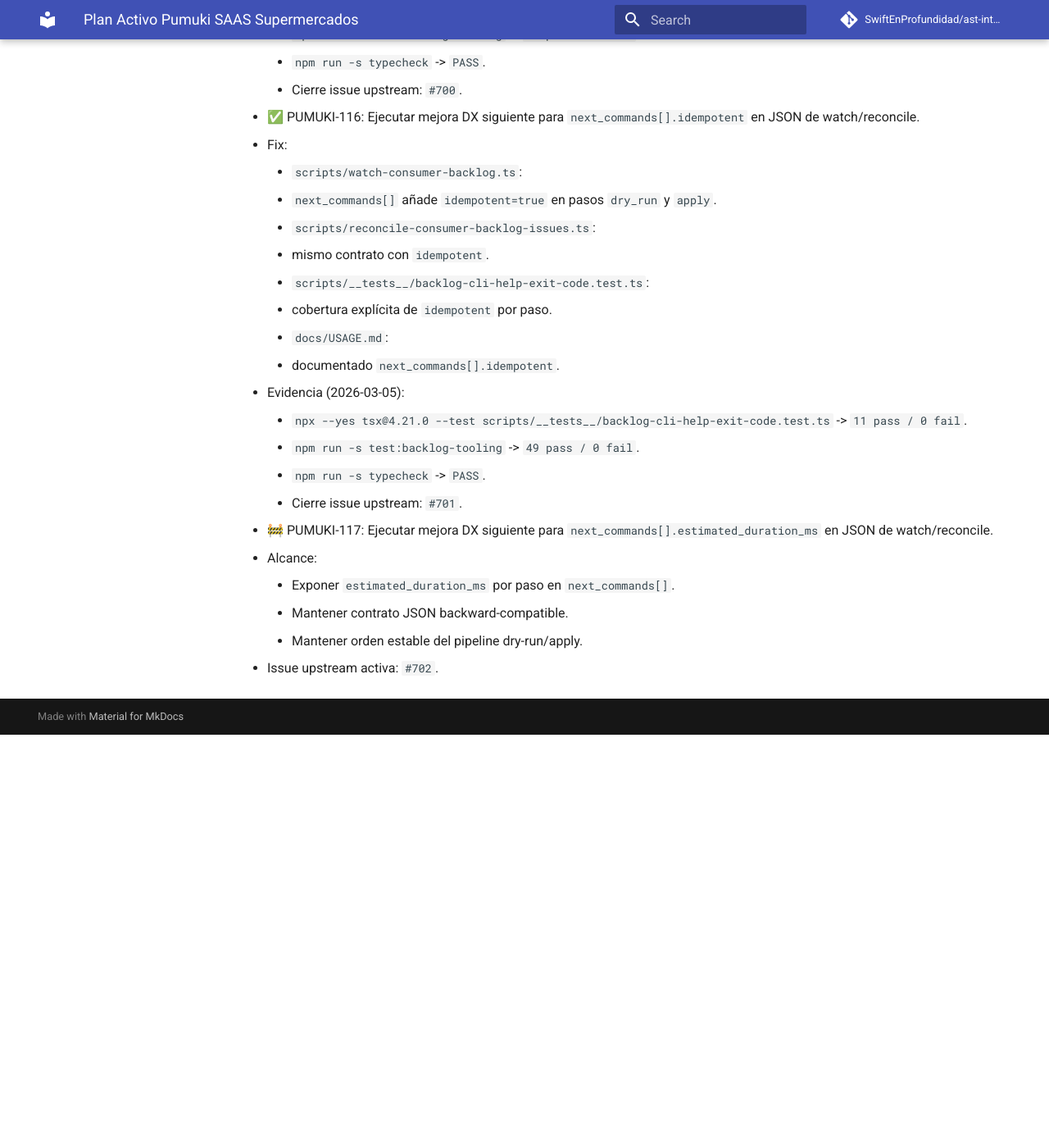
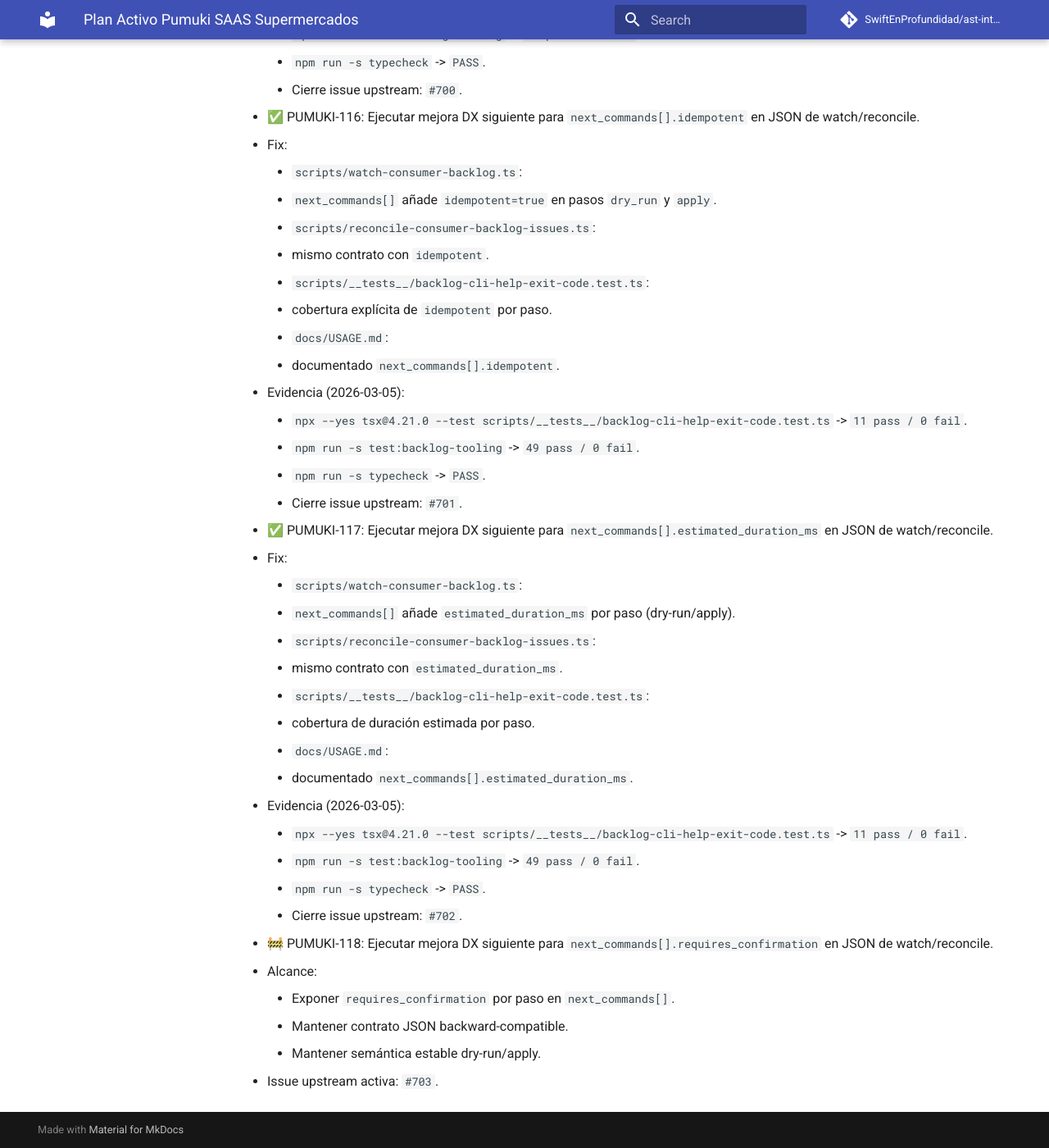
Before and after one commit to SwiftEnProfundidad/ast-intelligence-hooks, an MkDocs documentation site: the page built from docs/seguimiento-activo-pumuki-saas-supermercados.md, in a window 1280 px wide and 1400 px high, scrolled down 50431 px. Shown: the whole window at 82% size. Built offline with MkDocs 1.6.1 and Material for MkDocs 9.7.7, drawn with Linux system fonts in a browser that asks for light colours; comment, search, counter and statistics services are not loaded; before the commit the page ends 51327 px from its top, so only the background shows below that.

Commit message:
feat(backlog): add estimated duration metadata to next_commands

```diff
--- a/docs/seguimiento-activo-pumuki-saas-supermercados.md
+++ b/docs/seguimiento-activo-pumuki-saas-supermercados.md
@@ -1414,9 +1414,25 @@
     - `npm run -s typecheck` -> `PASS`.
     - Cierre issue upstream: `#701`.
 
-- 🚧 PUMUKI-117: Ejecutar mejora DX siguiente para `next_commands[].estimated_duration_ms` en JSON de watch/reconcile.
+- ✅ PUMUKI-117: Ejecutar mejora DX siguiente para `next_commands[].estimated_duration_ms` en JSON de watch/reconcile.
+  - Fix:
+    - `scripts/watch-consumer-backlog.ts`:
+      - `next_commands[]` añade `estimated_duration_ms` por paso (dry-run/apply).
+    - `scripts/reconcile-consumer-backlog-issues.ts`:
+      - mismo contrato con `estimated_duration_ms`.
+    - `scripts/__tests__/backlog-cli-help-exit-code.test.ts`:
+      - cobertura de duración estimada por paso.
+    - `docs/USAGE.md`:
+      - documentado `next_commands[].estimated_duration_ms`.
+  - Evidencia (2026-03-05):
+    - `npx --yes tsx@4.21.0 --test scripts/__tests__/backlog-cli-help-exit-code.test.ts` -> `11 pass / 0 fail`.
+    - `npm run -s test:backlog-tooling` -> `49 pass / 0 fail`.
+    - `npm run -s typecheck` -> `PASS`.
+    - Cierre issue upstream: `#702`.
+
+- 🚧 PUMUKI-118: Ejecutar mejora DX siguiente para `next_commands[].requires_confirmation` en JSON de watch/reconcile.
   - Alcance:
-    - Exponer `estimated_duration_ms` por paso en `next_commands[]`.
+    - Exponer `requires_confirmation` por paso en `next_commands[]`.
     - Mantener contrato JSON backward-compatible.
-    - Mantener orden estable del pipeline dry-run/apply.
-  - Issue upstream activa: `#702`.
+    - Mantener semántica estable dry-run/apply.
+  - Issue upstream activa: `#703`.
```
Also changed, not shown: docs/USAGE.md (+2 -0 lines), docs/registro-maestro-de-seguimiento.md (+2 -2 lines), 3 other files.
